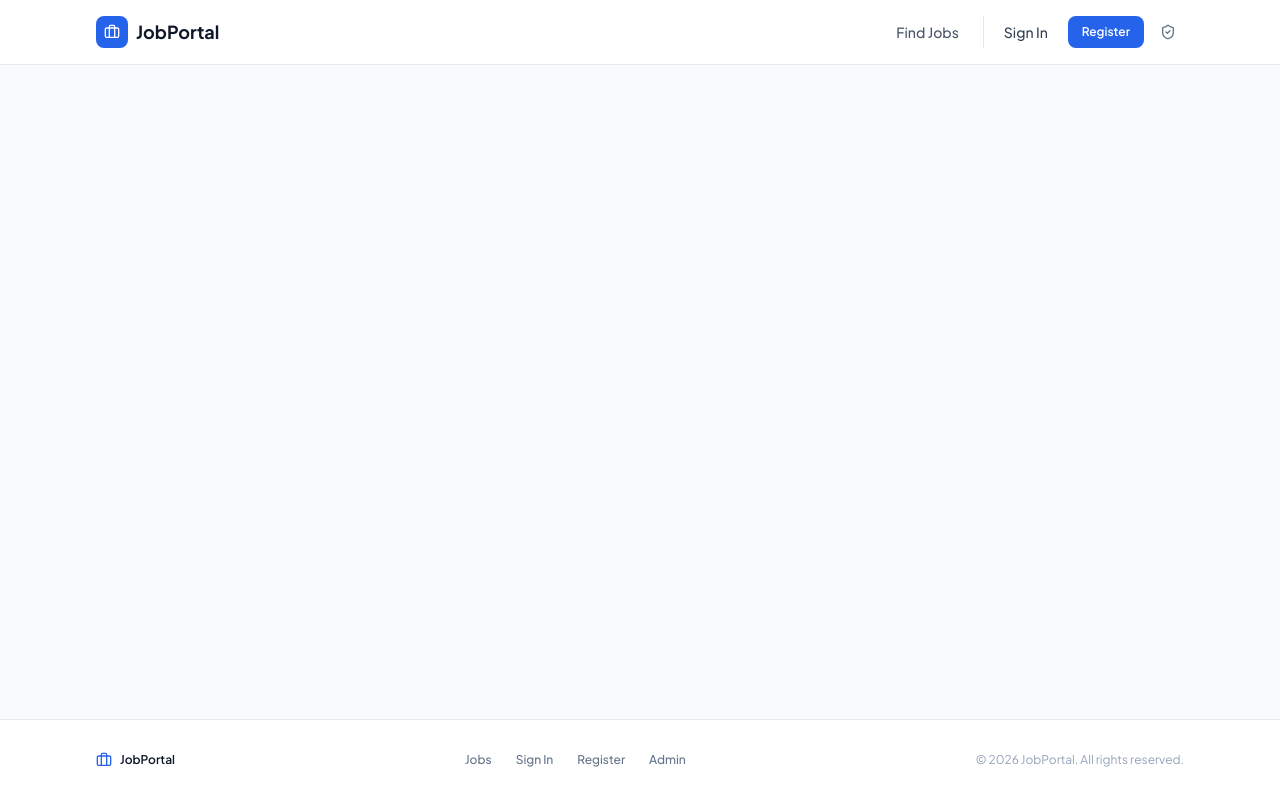
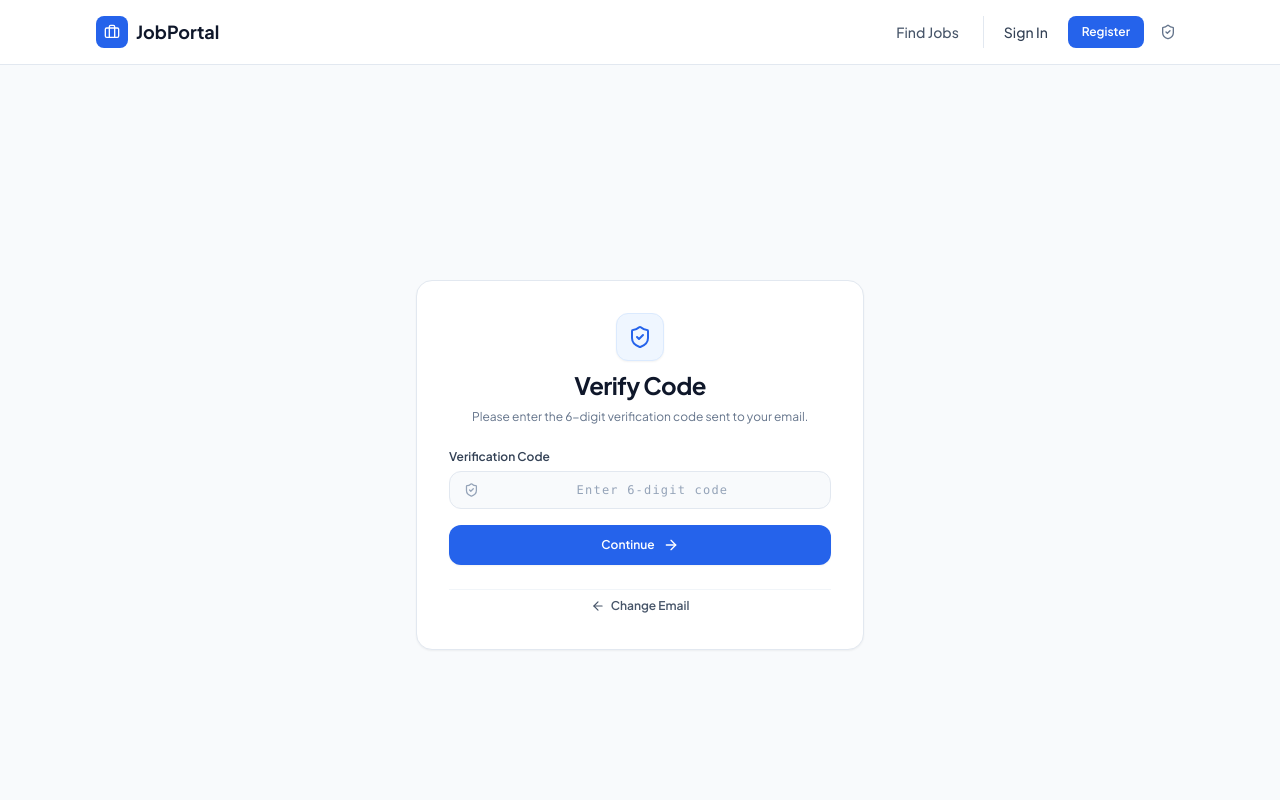
Before and after one commit to laibatajshaik/job-portal-frontend, a React (Vite) app: page /forgot-password-verify in a window 1280 px wide. Shown: the top 800 px of the page. Built offline with nearby package versions, Linux system fonts and the light colour scheme; no server answers.

Commit message:
Split recovery flow into separate verification code page and password reset page

```diff
--- a/src/App.jsx
+++ b/src/App.jsx
@@ -7,6 +7,7 @@ import Home from './pages/Home'
 import Login from './pages/Login'
 import Register from './pages/Register'
 import ForgotPasswordPage from './pages/password/ForgotPasswordPage'
+import VerifyCodePage from './pages/password/VerifyCodePage'
 import ChangePasswordPage from './pages/password/ChangePasswordPage'
 import ResetPasswordPage from './pages/password/ResetPasswordPage'
 import JobListing from './pages/JobListing'
@@ -35,6 +36,7 @@ function App() {
             <Route path="/login" element={<Login />} />
             <Route path="/register" element={<Register />} />
             <Route path="/forgot-password" element={<ForgotPasswordPage />} />
+            <Route path="/forgot-password-verify" element={<VerifyCodePage />} />
             <Route path="/reset-password" element={<ResetPasswordPage />} />
             <Route path="/change-password" element={<ChangePasswordPage />} />
             <Route path="/jobs" element={<JobListing />} />
--- a/src/pages/password/ForgotPasswordPage.jsx
+++ b/src/pages/password/ForgotPasswordPage.jsx
@@ -22,12 +22,12 @@ function ForgotPasswordPage() {
     try {
       await api.post('/auth/forgot-password', { email })
       setLoading(false)
-      // Redirect to Reset Password Page with prefilled email state
-      navigate('/reset-password', { state: { email } })
+      // Redirect to Verify Code Page
+      navigate('/forgot-password-verify', { state: { email } })
     } catch (err) {
       console.warn('Backend forgot-password failed, running fallback navigation:', err)
       setLoading(false)
-      navigate('/reset-password', { state: { email } })
+      navigate('/forgot-password-verify', { state: { email } })
     }
   }
 
--- a/src/pages/password/ResetPasswordPage.jsx
+++ b/src/pages/password/ResetPasswordPage.jsx
@@ -10,16 +10,23 @@ function ResetPasswordPage() {
   const navigate = useNavigate()
   const location = useLocation()
 
-  // Pull states passed from forgot password page
+  // Pull states passed from verify code page
   const initialEmail = location.state?.email || ''
+  const initialCode = location.state?.code || ''
 
   const [email, setEmail] = useState(initialEmail)
-  const [resetCode, setResetCode] = useState('')
+  const [resetCode, setResetCode] = useState(initialCode)
   const [newPassword, setNewPassword] = useState('')
   const [confirmPassword, setConfirmPassword] = useState('')
   const [error, setError] = useState('')
   const [success, setSuccess] = useState(false)
   const [loading, setLoading] = useState(false)
+
+  useEffect(() => {
+    if (!initialEmail || !initialCode) {
+      setError('Please verify your code first before resetting your password.')
+    }
+  }, [initialEmail, initialCode])
 
   const handleResetPassword = async (e) => {
     e.preventDefault()
@@ -32,7 +39,7 @@ function ResetPasswordPage() {
     }
 
     if (!resetCode) {
-      setError('Please enter the verification code')
+      setError('Verification code is missing. Please verify your code first.')
       return
     }
 
@@ -130,21 +137,6 @@ function ResetPasswordPage() {
             </div>
 
             <div>
-              <label className="block text-xs font-semibold text-slate-700 mb-1.5">Verification Code</label>
-              <div className="flex items-center gap-2.5 bg-slate-50 border border-slate-200 focus-within:border-blue-600 focus-within:bg-white focus-within:ring-2 focus-within:ring-blue-100 rounded-xl px-3.5 py-2.5 transition">
-                <ShieldCheck className="w-4 h-4 text-slate-400" />
-                <input
-                  type="text"
-                  value={resetCode}
-                  onChange={(e) => setResetCode(e.target.value)}
-                  placeholder="Enter 6-digit code"
-                  className="bg-transparent text-xs text-slate-900 placeholder-slate-400 focus:outline-none w-full font-medium"
-                  required
-                />
-              </div>
-            </div>
-
-            <div>
               <label className="block text-xs font-semibold text-slate-700 mb-1.5">New Password</label>
               <div className="flex items-center gap-2.5 bg-slate-50 border border-slate-200 focus-within:border-blue-600 focus-within:bg-white focus-within:ring-2 focus-within:ring-blue-100 rounded-xl px-3.5 py-2.5 transition">
                 <Lock className="w-4 h-4 text-slate-400" />
--- /dev/null
+++ b/src/pages/password/VerifyCodePage.jsx
@@ -0,0 +1,91 @@
+import { useState } from 'react'
+import { Link, useNavigate, useLocation } from 'react-router-dom'
+import { ShieldCheck, ArrowLeft, AlertCircle, ArrowRight } from 'lucide-react'
+
+function VerifyCodePage() {
+  const navigate = useNavigate()
+  const location = useLocation()
+
+  // Retrieve email passed from Forgot Password page
+  const email = location.state?.email || ''
+
+  const [code, setCode] = useState('')
+  const [error, setError] = useState('')
+
+  const handleVerify = (e) => {
+    e.preventDefault()
+    setError('')
+
+    if (!code || code.trim().length !== 6) {
+      setError('Please enter the 6-digit verification code sent to your email')
+      return
+    }
+
+    // Go to Reset Password page passing email and the verified code
+    navigate('/reset-password', { state: { email, code: code.trim() } })
+  }
+
+  return (
+    <div className="min-h-screen bg-slate-50 flex items-center justify-center p-4 sm:p-6 lg:p-8">
+      <div className="max-w-md w-full bg-white rounded-2xl shadow-sm border border-slate-200 p-6 sm:p-8 space-y-6">
+
+        {/* Header */}
+        <div className="text-center space-y-2">
+          <div className="w-12 h-12 rounded-xl bg-blue-50 text-blue-600 flex items-center justify-center mx-auto border border-blue-100 shadow-sm">
+            <ShieldCheck className="w-6 h-6" />
+          </div>
+          <h2 className="text-2xl font-bold text-slate-900 tracking-tight">
+            Verify Code
+          </h2>
+          <p className="text-xs text-slate-500">
+            Please enter the 6-digit verification code sent to {email ? <strong>{email}</strong> : 'your email'}.
+          </p>
+        </div>
+
+        {error && (
+          <div className="flex items-center gap-2 bg-rose-50 border border-rose-200 text-rose-700 text-xs p-3 rounded-xl">
+            <AlertCircle className="w-4 h-4 shrink-0" />
+            <span>{error}</span>
+          </div>
+        )}
+
+        <form onSubmit={handleVerify} className="space-y-4">
+          <div>
+            <label className="block text-xs font-semibold text-slate-700 mb-1.5">Verification Code</label>
+            <div className="flex items-center gap-2.5 bg-slate-50 border border-slate-200 focus-within:border-blue-600 focus-within:bg-white focus-within:ring-2 focus-within:ring-blue-100 rounded-xl px-3.5 py-2.5 transition">
+              <ShieldCheck className="w-4 h-4 text-slate-400" />
+              <input
+                type="text"
+                value={code}
+                onChange={(e) => setCode(e.target.value)}
+                placeholder="Enter 6-digit code"
+                maxLength={6}
+                className="bg-transparent text-xs text-slate-900 placeholder-slate-400 focus:outline-none w-full font-medium text-center tracking-widest font-mono text-sm"
+                required
+              />
+            </div>
+          </div>
+
+          <button
+            type="submit"
+            className="w-full flex items-center justify-center gap-2 bg-blue-600 hover:bg-blue-700 text-white font-semibold text-xs py-3 rounded-xl shadow-sm transition mt-2"
+          >
+            <span>Continue</span>
+            <ArrowRight className="w-4 h-4" />
+          </button>
+        </form>
+
+        {/* Footer Link */}
+        <div className="text-center text-xs text-slate-500 pt-2 border-t border-slate-100">
+          <Link to="/forgot-password" className="inline-flex items-center gap-1.5 text-slate-600 hover:text-blue-600 font-semibold transition">
+            <ArrowLeft className="w-3.5 h-3.5" />
+            <span>Change Email</span>
+          </Link>
+        </div>
+
+      </div>
+    </div>
+  )
+}
+
+export default VerifyCodePage
```
Also changed, not shown: 5 other files (tests, documents, lock files or other folders).
